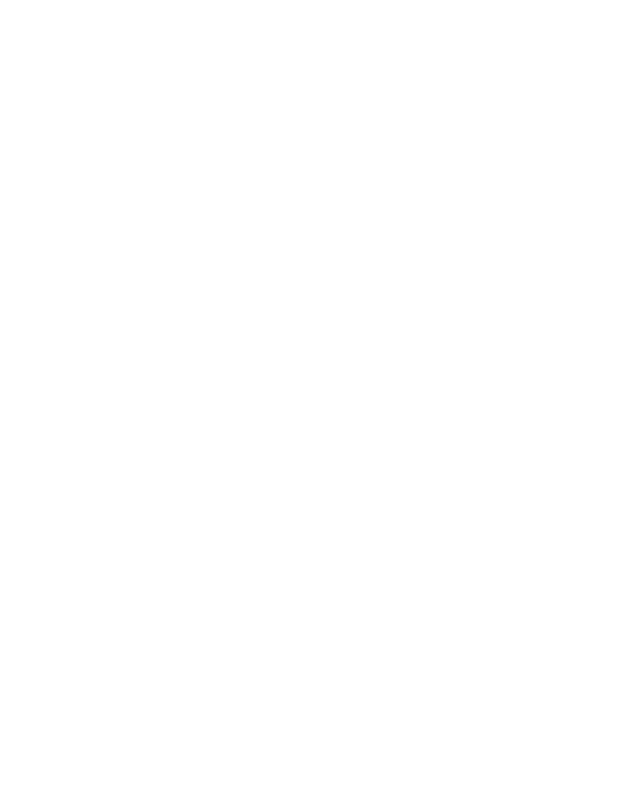
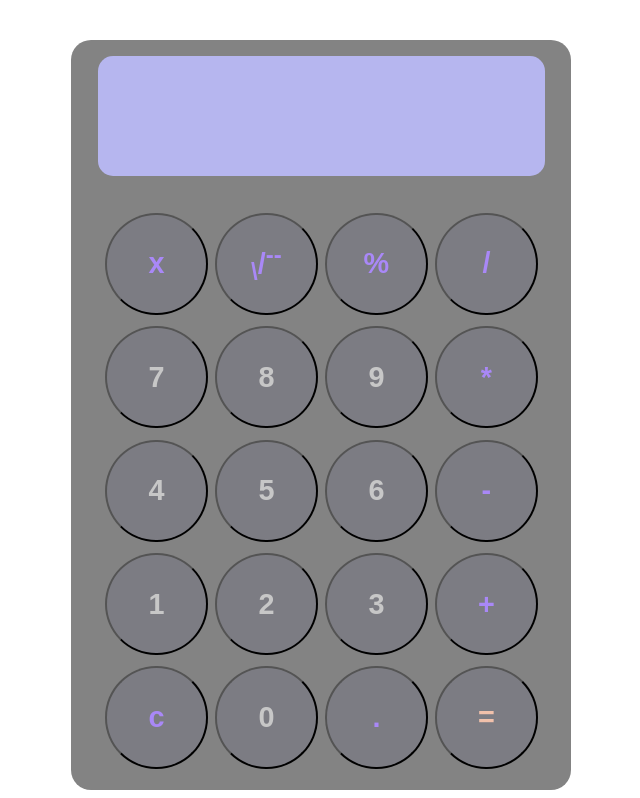
Before and after one commit to sanjith200722/caluclator, a plain HTML site: page index.html in a window 1280 px wide. Shown: the top 798 px of the page, without its empty margins (415-1055 px from the left). Drawn offline with Linux system fonts and the light colour scheme.

Commit message:
Added color to text

```diff
--- a/index.html
+++ b/index.html
@@ -11,26 +11,26 @@
         <div id="screen">
         </div>
         <div id="buttons">
-          <button class="button">x</button>
-          <button class="button"><sub>\</sub>/<sup>--</sup></button>
-          <button class="button">%</button>
-          <button class="button">/</button>
-          <button class="button">7</button>
-          <button class="button">8</button>
-          <button class="button">9</button>
-          <button class="button">*</button>
-          <button class="button">4</button>
-          <button class="button">5</button>
-          <button class="button">6</button>
-          <button class="button">-</button>
-          <button class="button">1</button>
-          <button class="button">2</button>
-          <button class="button">3</button>
-          <button class="button">+</button>
-          <button class="button">c</button>
-          <button class="button">0</button>
-          <button class="button">.</button>
-          <button class="button">=</button>
+            <div class="box"><button class="button" style="color: rgb(169, 136, 247);">x</button></div>
+            <div class="box"><button class="button" style="color: rgb(169, 136, 247);"><sub>\</sub>/<sup>--</sup></button></div>
+            <div class="box"><button class="button" style="color: rgb(169, 136, 247);">%</button></div>
+            <div class="box"><button class="button" style="color: rgb(169, 136, 247);">/</button></div>
+            <div class="box"><button class="button">7</button></div>
+            <div class="box"><button class="button">8</button></div>
+            <div class="box"><button class="button">9</button></div>
+            <div class="box"><button class="button" style="color: rgb(169, 136, 247);">*</button></div>
+            <div class="box"><button class="button">4</button></div>
+            <div class="box"><button class="button">5</button></div>
+            <div class="box"><button class="button">6</button></div>
+            <div class="box"><button class="button" style="color: rgb(169, 136, 247);">-</button></div>
+            <div class="box"><button class="button">1</button></div>
+            <div class="box"><button class="button">2</button></div>
+            <div class="box"><button class="button">3</button></div>
+            <div class="box"><button class="button" style="color: rgb(169, 136, 247);">+</button></div>
+            <div class="box"><button class="button" style="color: rgb(169, 136, 247);">c</button></div>
+            <div class="box"><button class="button">0</button></div>
+            <div class="box"><button class="button" style="color: rgb(169, 136, 247); font-weight: 900;">.</button></div>
+            <div class="box"><button class="button" style="color: rgb(241, 193, 171);">=</button></div>
         </div>
     </div>
 </body>
--- a/style.css
+++ b/style.css
@@ -1,11 +1,14 @@
 *{
-    margin: 0;
+    margin: 0px;
+    padding: 0px;
 }
 #main{
     width: 500px;
     height: 750px;
     background-color: rgb(131, 131, 131);
-    margin: 100vh;
+    position: fixed;
+    left: 38%;
+    top: 5%;
     display: flex;
     flex-wrap: wrap;
     justify-content: center;
@@ -14,7 +17,7 @@
 }
 #screen{
     width: 89.5%;
-    height: 112px;
+    height: 120px;
     background-color: rgb(182, 182, 239);
     border-radius: 15px;
 }
@@ -26,19 +29,27 @@
     justify-content: center;
     align-items: center;
 }
+.box{
+    width: 110px;
+    height: 110px;
+    display: flex;
+    justify-content: center;
+    align-items: center;
+}
 .button{
     background-color: rgb(83, 83, 129,0.15);
+    color: rgb(199, 199, 199);
     border-radius: 50%;
-    margin: 9px;
-    width: 97px;
-    height: 97px;
-    font-size: larger;
+    width: 93%;
+    height: 93%;
+    font-size: 180%;
+    font-weight: 700;
 }
 .button:hover{
-    width: 100px;
-    height: 100px;
+    width: 96%;
+    height: 96%;
 }
 .button:active{
-    width: 94px;
-    height: 94px;
+    width: 89%;
+    height: 89%;
 }
```
